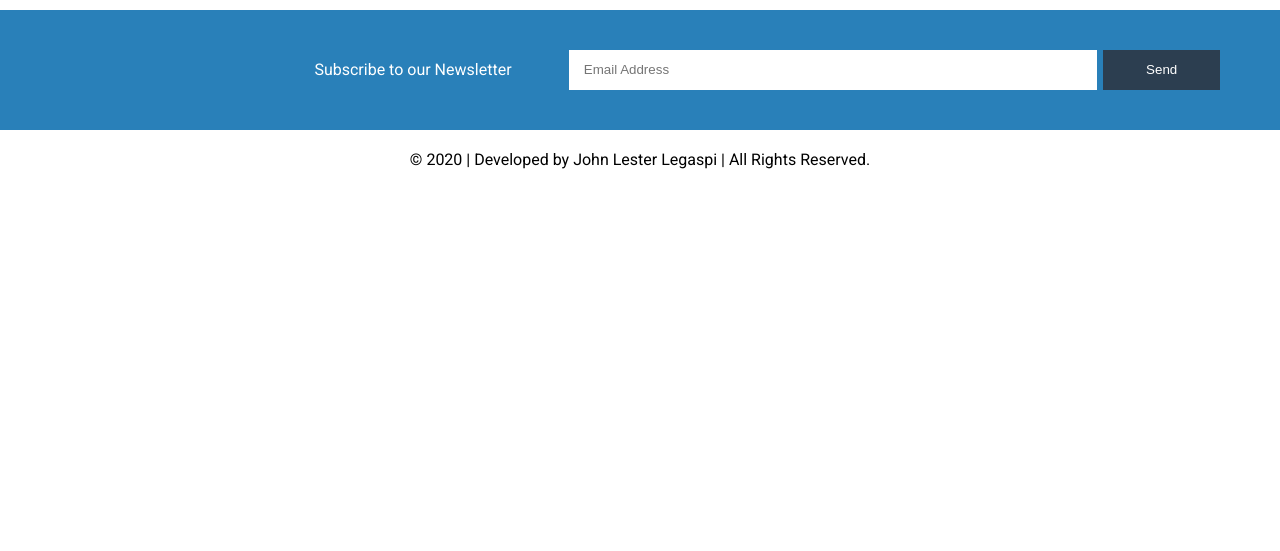
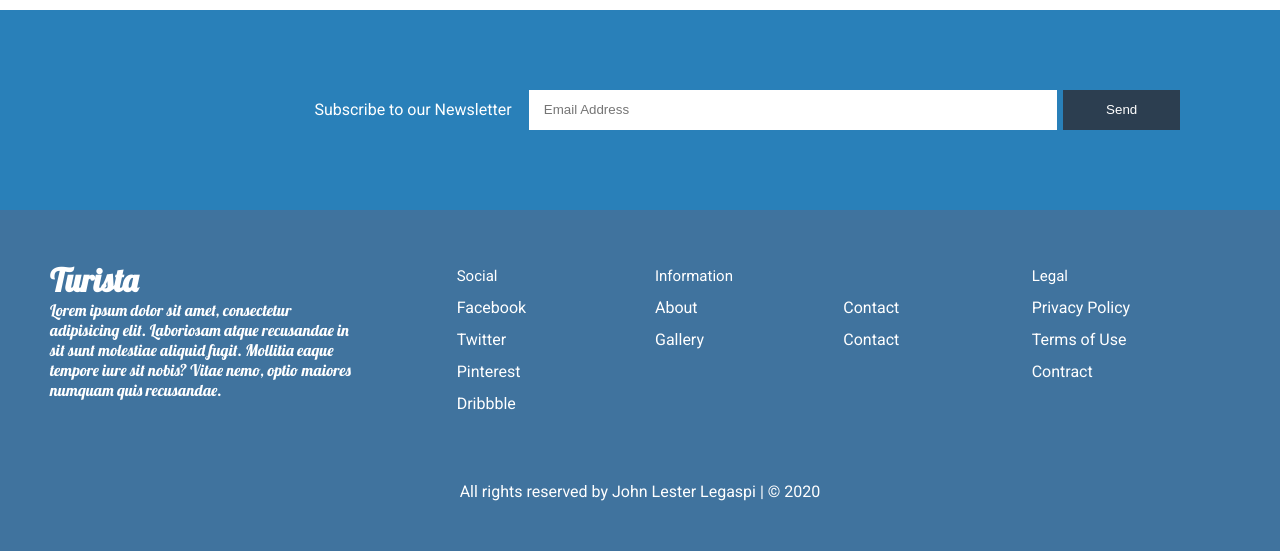
Before and after one commit to PseudoDevs/Turista, a plain HTML site: page index.html in a window 1280 px wide. Shown: the part 1772-2323 px from the top of the page. Before the commit the page ends 1961 px from the top, so only its background shows below. Drawn offline with Linux system fonts and the light colour scheme.

Commit message:
Turista Landing Page

```diff
--- a/css/style.css
+++ b/css/style.css
@@ -143,14 +143,14 @@ main {
     height: auto;
     padding: 15px;
     width: 150px;
-    background-color: #1abc9c;
-    color: #ecf0f1;
+    background-color: #ecf0f1;
+    color: #2980b9;
     box-shadow: 0px 2px 2px #34495e;
     border-radius: 3px;
 }
 
 .tourist-book:hover {
-
+    cursor: pointer;
 }
 
 /*  Tourist Offer Section CSS */
@@ -308,7 +308,7 @@ main {
     background-color: #2980b9;
     display: flex;
     align-items: center;
-    padding: 60px;
+    padding: 100px;
     color: #fff;
     justify-content: space-between;
 }
@@ -342,10 +342,98 @@ main {
 }
 
 
-footer {
+/* footer {
     width: 100%;
     display: flex;
     justify-content: center;
     align-items: center;
     padding: 20px;
-}
+} */
+
+footer {
+    display: flex;
+    flex-flow: row wrap;
+    padding: 50px;
+    color: #fff;
+    background-color:#40739e ;
+
+    }
+
+    .footer > * {
+    flex:  1 100%;
+    }
+
+    .l-footer {
+    margin-right: 1.25em;
+    margin-bottom: 2em;
+    font-family: 'Lobster';
+    }
+
+    h2 {
+    font-weight: 400;
+    font-size: 15px;
+    }
+
+    .footer ul {
+    list-style: none;
+    padding-left: 0;
+    color: #fff;
+    }
+
+    .footer li {
+    line-height: 2em;
+    color: #fff;
+    }
+
+    .footer a {
+    text-decoration: none;
+    color: #fff;
+    }
+
+    .r-footer {
+    display: flex;
+    flex-flow: row wrap;
+    }
+
+    .r-footer > * {
+    flex: 1 50%;
+    margin-right: 1.25em;
+    }
+
+    .box a {
+    color: #fff;;
+    }
+
+    .h-box {
+    column-count: 2;
+    column-gap: 1.25em;
+    }
+
+    .b-footer {
+    text-align: center;
+    color: #fff;
+    padding-top: 50px;
+    }
+
+    .l-footer p {
+    padding-right: 20%;
+    color: #fff;
+    }
+
+    @media screen and (min-width: 600px) {
+    .r-footer > * {
+    flex: 1;
+    }
+
+    .features {
+    flex-grow: 2;
+    }
+
+    .l-footer {
+    flex: 1 0px;
+    }
+
+    .r-footer {
+    flex: 2 0px;
+    }
+    }
--- a/index.html
+++ b/index.html
@@ -12,8 +12,6 @@
     <title>Turista Landing Page | John Lester Legaspi</title>
   </head>
   <body>
-
-
     <header id="tourist-nav" class="scroll" data-text>
       <div class="nav-logo">
         <a href="#" class="nav-brand"> Turista </a>
@@ -39,88 +37,125 @@
     </header>
 
     <main>
-
       <!-- Hero Landing  -->
       <div class="tourist-row">
         <div class="tourist-div">
-          <h1 class="tourist-heading"> Discover Amazing Places  <br/> in Palawan </h1>
-          <p class="tourist-subtitle"> Lorem ipsum dolor sit, amet consectetur adipisicing elit.
-              Sint blanditiis, facere repellendus, reprehenderit voluptate ut architecto ea et alias id,
-              temporibus ipsa aliquid consectetur asperiores minima velit aspernatur numquam expedita. </p>
-            <button class="tourist-book"> Explore Now </button>
+          <h1 class="tourist-heading">
+            Discover Amazing Places <br />
+            in Palawan
+          </h1>
+          <p class="tourist-subtitle">
+            Lorem ipsum dolor sit, amet consectetur adipisicing elit. Sint
+            blanditiis, facere repellendus, reprehenderit voluptate ut
+            architecto ea et alias id, temporibus ipsa aliquid consectetur
+            asperiores minima velit aspernatur numquam expedita.
+          </p>
+          <button class="tourist-book">Explore Now</button>
         </div>
       </div>
-
     </main>
-
 
     <div class="tourist-offer">
       <div class="offer-columns">
         <i class="fa fa-bus"></i>
-        <h1 class="offer-title"> Transportation </h1>
-        <p class="offer-p"> Lorem ipsum dolor sit, amet consectetur adipisicing elit.
-          Sint blanditiis,</p>
+        <h1 class="offer-title">Transportation</h1>
+        <p class="offer-p">
+          Lorem ipsum dolor sit, amet consectetur adipisicing elit. Sint
+          blanditiis,
+        </p>
       </div>
 
       <div class="offer-columns">
         <i class="fa fa-bus"></i>
-        <h1 class="offer-title"> Transportation </h1>
-        <p class="offer-p"> Lorem ipsum dolor sit, amet consectetur adipisicing elit.
-          Sint blanditiis,</p>
+        <h1 class="offer-title">Transportation</h1>
+        <p class="offer-p">
+          Lorem ipsum dolor sit, amet consectetur adipisicing elit. Sint
+          blanditiis,
+        </p>
       </div>
 
       <div class="offer-columns">
         <i class="fa fa-bus"></i>
-        <h1 class="offer-title"> Transportation </h1>
-        <p class="offer-p"> Lorem ipsum dolor sit, amet consectetur adipisicing elit.
-          Sint blanditiis,</p>
+        <h1 class="offer-title">Transportation</h1>
+        <p class="offer-p">
+          Lorem ipsum dolor sit, amet consectetur adipisicing elit. Sint
+          blanditiis,
+        </p>
       </div>
 
       <div class="offer-columns">
         <i class="fa fa-bus"></i>
-        <h1 class="offer-title"> Transportation </h1>
-        <p class="offer-p"> Lorem ipsum dolor sit, amet consectetur adipisicing elit.
-          Sint blanditiis,</p>
+        <h1 class="offer-title">Transportation</h1>
+        <p class="offer-p">
+          Lorem ipsum dolor sit, amet consectetur adipisicing elit. Sint
+          blanditiis,
+        </p>
       </div>
     </div>
 
     <div class="tourist-about" id="tourism-About">
       <div class="about-column">
-            <img src="https://www.gettingstamped.com/wp-content/uploads/2014/03/El-Nido-Palawan-Philippines-Travel-Guide-Featured-Image.jpg" alt="" class="about-img">
+        <img
+          src="https://www.gettingstamped.com/wp-content/uploads/2014/03/El-Nido-Palawan-Philippines-Travel-Guide-Featured-Image.jpg"
+          alt=""
+          class="about-img"
+        />
       </div>
       <div class="about-column">
         <div class="about-turista">
-            <h1 class="turista-heading-about"> About Turista </h1>
+          <h1 class="turista-heading-about">About Turista</h1>
           <p class="turista-content">
-              Lorem, ipsum dolor sit amet consectetur adipisicing elit.
-              Quae dignissimos beatae deserunt cum incidunt aspernatur architecto voluptatem commodi molestiae
-              quo, voluptas, a voluptatibus ad. Expedita quidem autem necessitatibus incidunt adipisci.
+            Lorem, ipsum dolor sit amet consectetur adipisicing elit. Quae
+            dignissimos beatae deserunt cum incidunt aspernatur architecto
+            voluptatem commodi molestiae quo, voluptas, a voluptatibus ad.
+            Expedita quidem autem necessitatibus incidunt adipisci.
           </p>
-            <button class="turista-read-more"> Read More </button>
+          <button class="turista-read-more">Read More</button>
         </div>
       </div>
     </div>
 
     <!-- tourist section -->
     <div class="tourist-gallery" id="gallery">
-        <h1 class="gallery-heading"> Turista Gallery </h1>
-        <p> Lorem ipsum dolor sit amet consectetur, adipisicing elit. Totam nesciunt vero  <br/>aliquid tempora numquam ratione at a nisi iusto eos quas tenetur dolores perferendis, esse facere excepturi iste. Dolore, provident! </p>
+      <h1 class="gallery-heading">Turista Gallery</h1>
+      <p>
+        Lorem ipsum dolor sit amet consectetur, adipisicing elit. Totam nesciunt
+        vero <br />aliquid tempora numquam ratione at a nisi iusto eos quas
+        tenetur dolores perferendis, esse facere excepturi iste. Dolore,
+        provident!
+      </p>
     </div>
     <div class="tourist-images">
       <div class="gallery-images">
-        <img src="https://gttp.imgix.net/225367/x/0/top-20-palawan-philippines-tourist-spots-and-things-to-do-19.jpg" alt="" class="palawan-img">
+        <img
+          src="https://gttp.imgix.net/225367/x/0/top-20-palawan-philippines-tourist-spots-and-things-to-do-19.jpg"
+          alt=""
+          class="palawan-img"
+        />
       </div>
 
       <div class="gallery-images">
-          <img src="https://gttp.imgix.net/225367/x/0/top-20-palawan-philippines-tourist-spots-and-things-to-do-19.jpg" alt="" class="palawan-img">
+        <img
+          src="https://gttp.imgix.net/225367/x/0/top-20-palawan-philippines-tourist-spots-and-things-to-do-19.jpg"
+          alt=""
+          class="palawan-img"
+        />
       </div>
 
       <div class="gallery-images">
-            <img src="https://gttp.imgix.net/225367/x/0/top-20-palawan-philippines-tourist-spots-and-things-to-do-19.jpg" alt="" class="palawan-img">
+        <img
+          src="https://gttp.imgix.net/225367/x/0/top-20-palawan-philippines-tourist-spots-and-things-to-do-19.jpg"
+          alt=""
+          class="palawan-img"
+        />
       </div>
 
       <div class="gallery-images">
-              <img src="https://gttp.imgix.net/225367/x/0/top-20-palawan-philippines-tourist-spots-and-things-to-do-19.jpg" alt="" class="palawan-img">
+        <img
+          src="https://gttp.imgix.net/225367/x/0/top-20-palawan-philippines-tourist-spots-and-things-to-do-19.jpg"
+          alt=""
+          class="palawan-img"
+        />
       </div>
     </div>
     <div class="subscribe" id="subscriber">
@@ -128,12 +163,59 @@
         <hi class="subs-heading"> Subscribe to our Newsletter </hi>
       </div>
       <div class="sub-tourist">
-          <input type="email" class="sub-email" name="email" placeholder="Email Address" required/>
-            <button type="submit" class="btn-subs"> Send </button>
+        <input
+          type="email"
+          class="sub-email"
+          name="email"
+          placeholder="Email Address"
+          required
+        />
+        <button type="submit" class="btn-subs">Send</button>
       </div>
     </div>
-    <footer>
-      &copy 2020 | Developed by John Lester Legaspi | All Rights Reserved.
+    <footer class="footer">
+      <div class="l-footer">
+        <h1>
+          Turista
+        </h1>
+        <p>
+          Lorem ipsum dolor sit amet, consectetur adipisicing elit. Laboriosam
+          atque recusandae in sit sunt molestiae aliquid fugit. Mollitia eaque
+          tempore iure sit nobis? Vitae nemo, optio maiores numquam quis
+          recusandae.
+        </p>
+      </div>
+      <ul class="r-footer">
+        <li>
+          <h2>Social</h2>
+          <ul class="box">
+            <li><a href="#">Facebook</a></li>
+            <li><a href="#">Twitter</a></li>
+            <li><a href="#">Pinterest</a></li>
+            <li><a href="#">Dribbble</a></li>
+          </ul>
+        </li>
+        <li class="features">
+          <h2>Information</h2>
+          <ul class="box h-box">
+            <li><a href="#">About</a></li>
+            <li><a href="#">Gallery</a></li>
+            <li><a href="#">Contact</a></li>
+            <li><a href="#">Contact</a></li>
+          </ul>
+        </li>
+        <li>
+          <h2>Legal</h2>
+          <ul class="box">
+            <li><a href="#">Privacy Policy</a></li>
+            <li><a href="#">Terms of Use</a></li>
+            <li><a href="#">Contract</a></li>
+          </ul>
+        </li>
+      </ul>
+      <div class="b-footer">
+        <p>All rights reserved by John Lester Legaspi |  &copy 2020</p>
+      </div>
     </footer>
     <script src="js/app.js"></script>
   </body>
```
Lines whose indentation alone changed are shown as unchanged.
